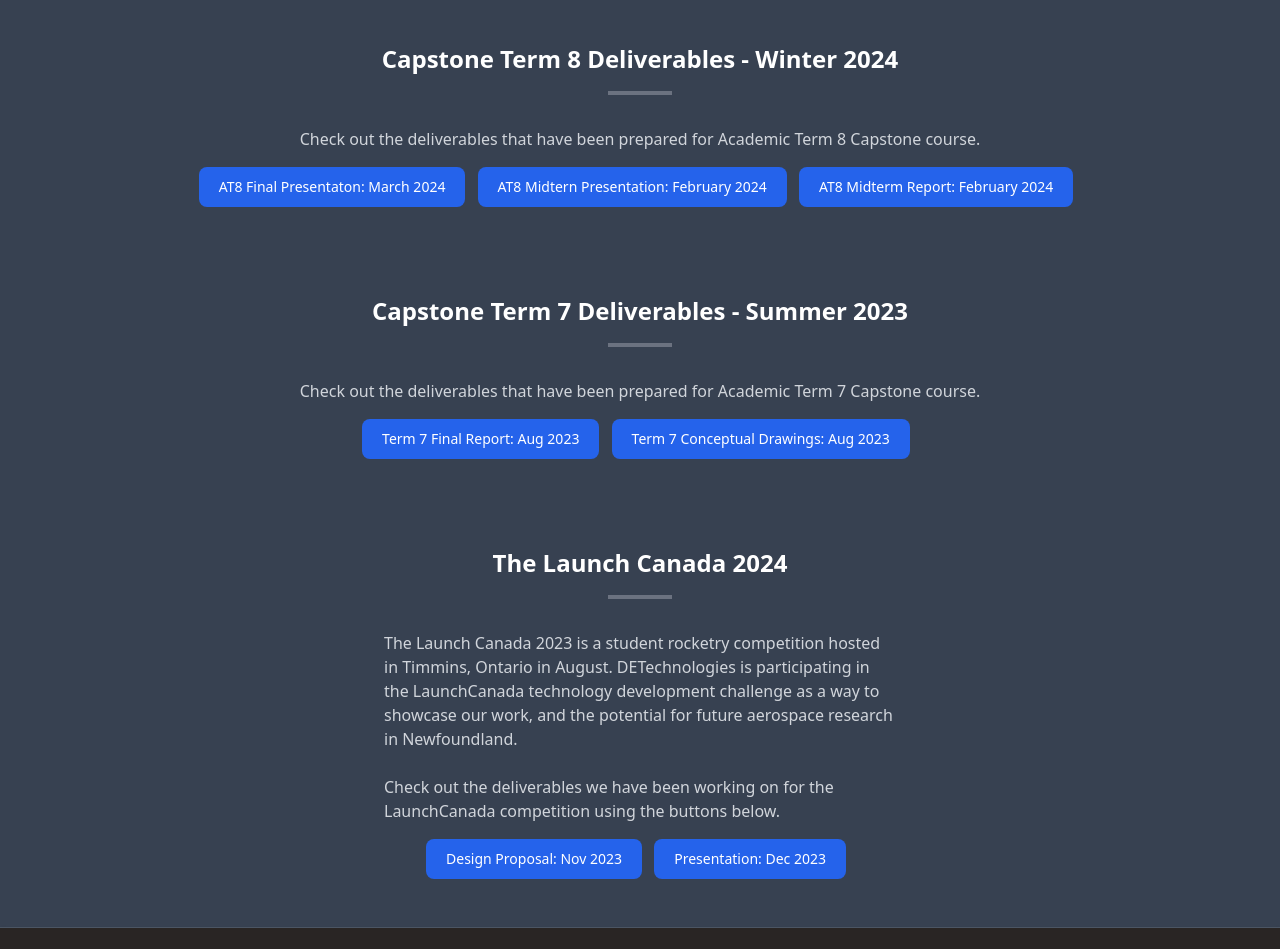
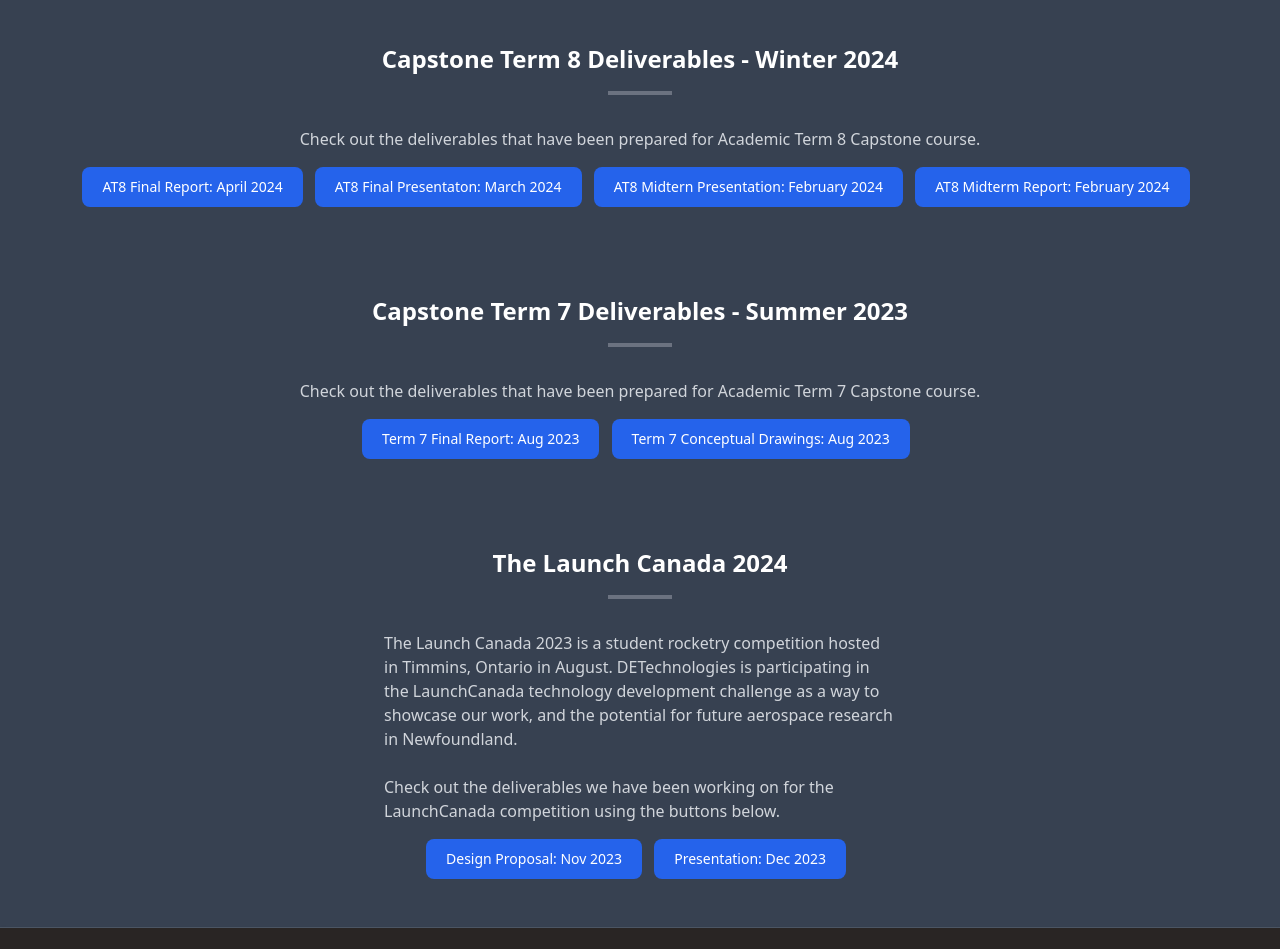
Before and after one commit to DETechnologies/detechnologies.ca, an Astro site: page /documentation in a window 1280 px wide. Shown: the part 1033-1982 px from the top of the page. Built offline with nearby package versions, Linux system fonts and the light colour scheme; Astro itself is replaced by a stand-in of ours; a script that the page names is missing.

Commit message:
add final report

```diff
--- a/src/pages/documentation.astro
+++ b/src/pages/documentation.astro
@@ -12,6 +12,7 @@ import CELCPrez from '../content/Documentation/CELC2024_PresentationPoster.pdf';
 import T8InterimPrez from '../content/Documentation/DETechnologies_CapstoneT8_MT_Presentation.pptx.pdf';
 import T8MidtermReport from '../content/Documentation/DETechnologies_AT8_MT_Report.pdf';
 import AT8FinalPrez from '../content/Documentation/DETechnologies_CapstoneT8_Final_Presentation.pdf';
+import AT8FinalReport from '../content/Documentation/DETechnologies_Final_Report.pdf';
 
 // T7 deliverables
 import T7_finalReport from '../content/Documentation/DETechnologies_T7_FinalReport.pdf';
@@ -81,6 +82,7 @@ import LC2024_initialDesignPrez from '../content/Documentation/DETechnologies_Th
 							Check out the deliverables that have been prepared for Academic Term 8 Capstone course.
 						</div>
 						<div class="pt-4">
+							<a href={AT8FinalReport}><button type="button" class="text-white focus:ring-4 font-medium rounded-lg text-sm px-5 py-2.5 mr-2 mb-2 bg-blue-600 hover:bg-blue-700 focus:outline-none focus:ring-blue-800">AT8 Final Report: April 2024</button></a>
 							<a href={AT8FinalPrez}><button type="button" class="text-white focus:ring-4 font-medium rounded-lg text-sm px-5 py-2.5 mr-2 mb-2 bg-blue-600 hover:bg-blue-700 focus:outline-none focus:ring-blue-800">AT8 Final Presentaton: March 2024</button></a>
 							<a href={T8InterimPrez}><button type="button" class="text-white focus:ring-4 font-medium rounded-lg text-sm px-5 py-2.5 mr-2 mb-2 bg-blue-600 hover:bg-blue-700 focus:outline-none focus:ring-blue-800">AT8 Midtern Presentation: February 2024</button></a>
 							<a href={T8MidtermReport}><button type="button" class="text-white focus:ring-4 font-medium rounded-lg text-sm px-5 py-2.5 mr-2 mb-2 bg-blue-600 hover:bg-blue-700 focus:outline-none focus:ring-blue-800">AT8 Midterm Report: February 2024</button></a>
```
Also changed, not shown: 1 other file.
